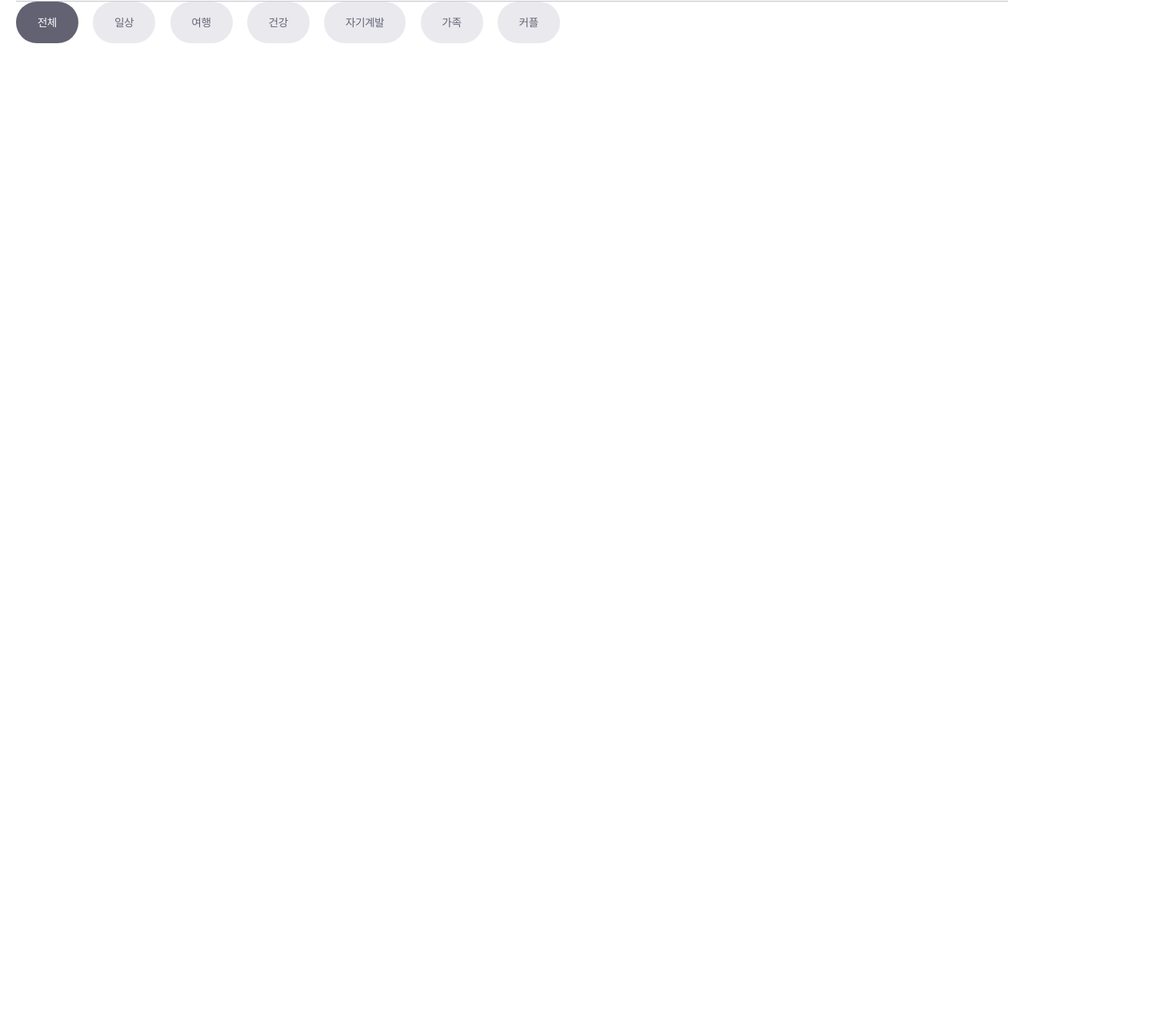
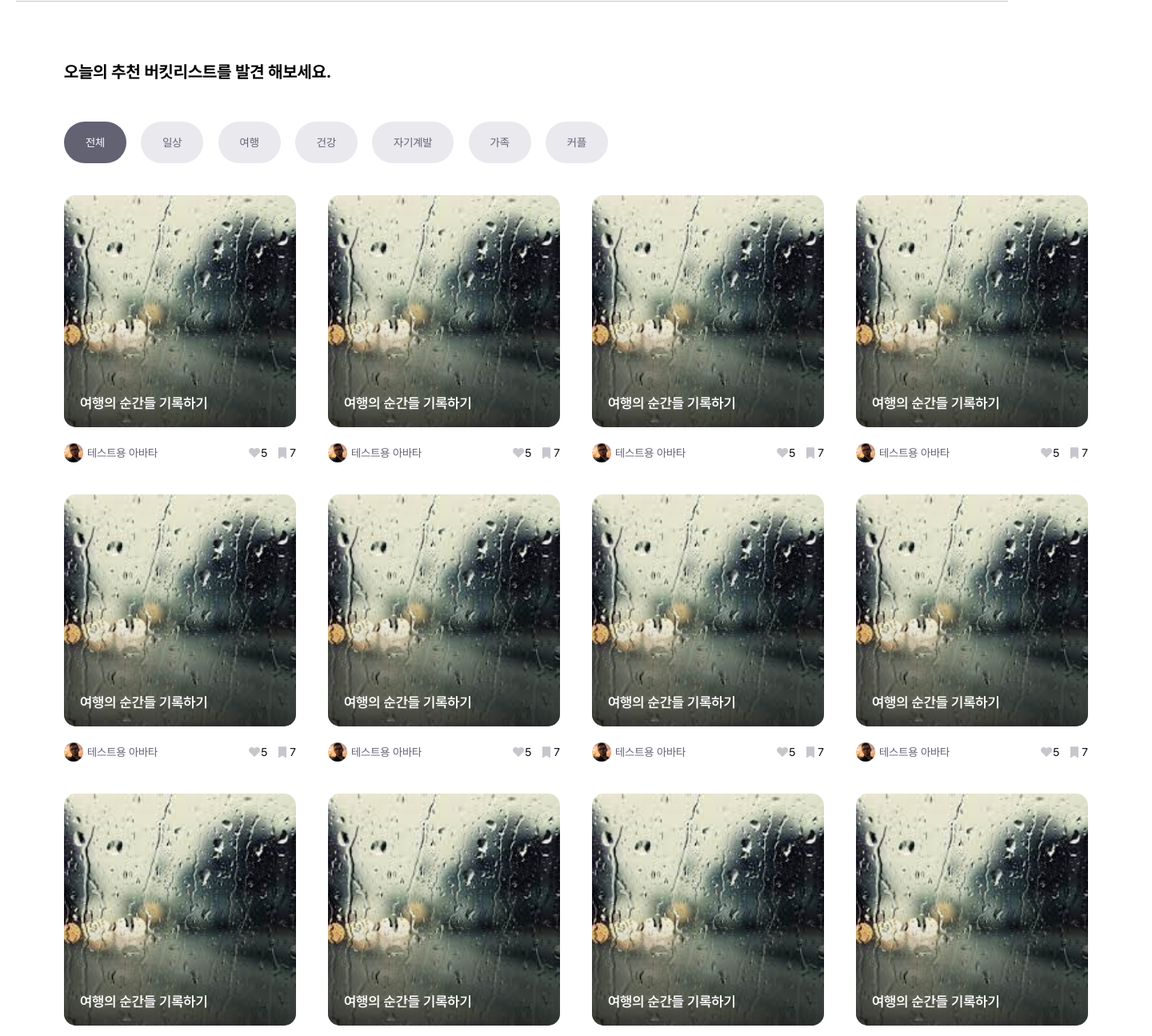
Before and after one commit to neptune588/Picket-FE-deploy-, a React (Vite) app: page /search in a window 1280 px wide. Shown: the part 59-1354 px from the top of the page at 80% size, 1440 px wide, since content can reach past the window. Before the commit the page ends 800 px from the top, so only its background shows below. Built offline with nearby package versions, Linux system fonts and the light colour scheme.

Commit message:
feat:#17 탐색 페이지 목업 완성

```diff
--- a/src/components/Categories/Categories.jsx
+++ b/src/components/Categories/Categories.jsx
@@ -14,7 +14,6 @@ const CategoriesBox = styled.div`
   display: flex;
   justify-content: space-between;
   width: 680px;
-  margin: 0px 20px;
 `;
 
 const CateStyle = styled(NavLink)`
--- a/src/components/NavBar/Navbar.jsx
+++ b/src/components/NavBar/Navbar.jsx
@@ -138,7 +138,7 @@ export default function NavBar() {
     if (condition) {
       const refine = JSON.parse(condition);
 
-      setUserNickName(`유저 ${refine.memberId}`);
+      setUserNickName(`${refine.nickname}`);
     }
   };
 
--- a/src/components/ThumnailCard/style.js
+++ b/src/components/ThumnailCard/style.js
@@ -2,6 +2,7 @@ import styled from "styled-components";
 
 const Container = styled.div`
   width: 290px;
+  margin-top: 40px;
   user-select: none;
 `;
 
--- a/src/hooks/useSignIn.js
+++ b/src/hooks/useSignIn.js
@@ -29,6 +29,7 @@ export default function useSignIn(defaultData) {
       });
     },
     onMutate: () => {
+      //중복로그인 막기위한 2중장치 useEffect 로 되돌리기 + undefined return
       const condition = localStorage.getItem("userInfo");
       if (condition) {
         return false;
@@ -40,6 +41,7 @@ export default function useSignIn(defaultData) {
       //localstroge는 오직 문자열 형태의 key,value만 가능하다.
       localStorage.setItem("userInfo", JSON.stringify(tokenData));
 
+      console.log(JSON.parse(localStorage.getItem("userInfo")));
       setValues({ userLoginEmail: "", userLoginPassword: "" });
       setErrors({ ...defaultData });
 
--- a/src/pages/Browse/index.jsx
+++ b/src/pages/Browse/index.jsx
@@ -0,0 +1,27 @@
+import Categories from "@/components/Categories/Categories";
+import ThumnailCard from "@/components/ThumnailCard";
+
+import { Container, SubTitle } from "@/pages/Browse/style";
+
+export default function Browse() {
+  return (
+    <>
+      <SubTitle>오늘의 추천 버킷리스트를 발견 해보세요.</SubTitle>
+      <Categories />
+      <Container>
+        <ThumnailCard />
+        <ThumnailCard />
+        <ThumnailCard />
+        <ThumnailCard />
+        <ThumnailCard />
+        <ThumnailCard />
+        <ThumnailCard />
+        <ThumnailCard />
+        <ThumnailCard />
+        <ThumnailCard />
+        <ThumnailCard />
+        <ThumnailCard />
+      </Container>
+    </>
+  );
+}
--- a/src/pages/Browse/style.js
+++ b/src/pages/Browse/style.js
@@ -0,0 +1,19 @@
+import styled from "styled-components";
+
+const Container = styled.div`
+  display: flex;
+  flex-wrap: wrap;
+  justify-content: space-between;
+`;
+
+const SubTitle = styled.h2`
+  margin: 75px 0 50px;
+  font-size: ${({ theme: { typo } }) => {
+    return typo.size.xl;
+  }};
+  font-weight: ${({ theme: { typo } }) => {
+    return typo.weight.bold;
+  }};
+`;
+
+export { Container, SubTitle };
--- a/src/pages/Layout.jsx
+++ b/src/pages/Layout.jsx
@@ -4,7 +4,8 @@ import styled from "styled-components";
 import NavBar from "@/components/NavBar/NavBar";
 
 const CenterdContainer = styled.div`
-  width: 100%;
+  width: 1440px;
+  padding: 0px 80px;
   margin: 0 auto;
 `;
 export default function LayOut() {
--- a/src/pages/TestMain/TestMain.jsx
+++ b/src/pages/TestMain/TestMain.jsx
@@ -1,4 +1,5 @@
 import styled from "styled-components";
+import { getData } from "@/services/api";
 
 import Categories from "../../components/Categories/Categories";
 import AddBucketIcon from "../../components/AddBucket/AddBucketIcon";
@@ -24,6 +25,10 @@ const AddBucketBox = styled.div`
   display: flex;
 `;
 
+const TestBtn = styled.div`
+  cursor: pointer;
+`;
+
 export default function TestMain() {
   return (
     <>
--- a/src/pages/TestSearch/TestSearch.jsx
+++ /dev/null
@@ -1,9 +0,0 @@
-import Categories from "../../components/Categories/Categories";
-
-export default function TestSearch(){
-    return(
-        <>
-            <Categories/>
-        </>
-    )
-}
--- a/src/services/api/index.js
+++ b/src/services/api/index.js
@@ -1,10 +1,11 @@
 import axios from "axios";
 
-const BASE_URL = "http://52.79.248.192:8080/";
+const BASE_URL = "/api";
 
 const instance = axios.create({
   baseURL: BASE_URL,
   timeout: 5000,
+  withCredentials: true,
 });
 
 const getData = (...args) => {
--- a/vite.config.js
+++ b/vite.config.js
@@ -5,6 +5,23 @@ import svgr from "vite-plugin-svgr";
 // https://vitejs.dev/config/
 export default defineConfig({
   plugins: [svgr(), react()],
+  server: {
+    proxy: {
+      // 경로가 "/api" 로 시작하는 요청을 대상으로 proxy 설정
+      "/api": {
+        // 요청 전달 대상 서버 주소 설정
+        target: "http://52.79.248.192:8080/",
+        // 요청 헤더 host 필드 값을 대상 서버의 호스트 이름으로  변경
+        changeOrigin: true,
+        // 요청 경로에서 '/api' 제거
+        rewrite: (path) => path.replace(/^\/api/, ""),
+        // SSL 인증서 검증 무시
+        secure: false,
+        // WebSocket 프로토콜 사용
+        ws: true,
+      },
+    },
+  },
   resolve: {
     alias: [{ find: "@", replacement: "/src" }],
   },
```
Also changed, not shown: src/routes/router.jsx (+7 -12 lines).
